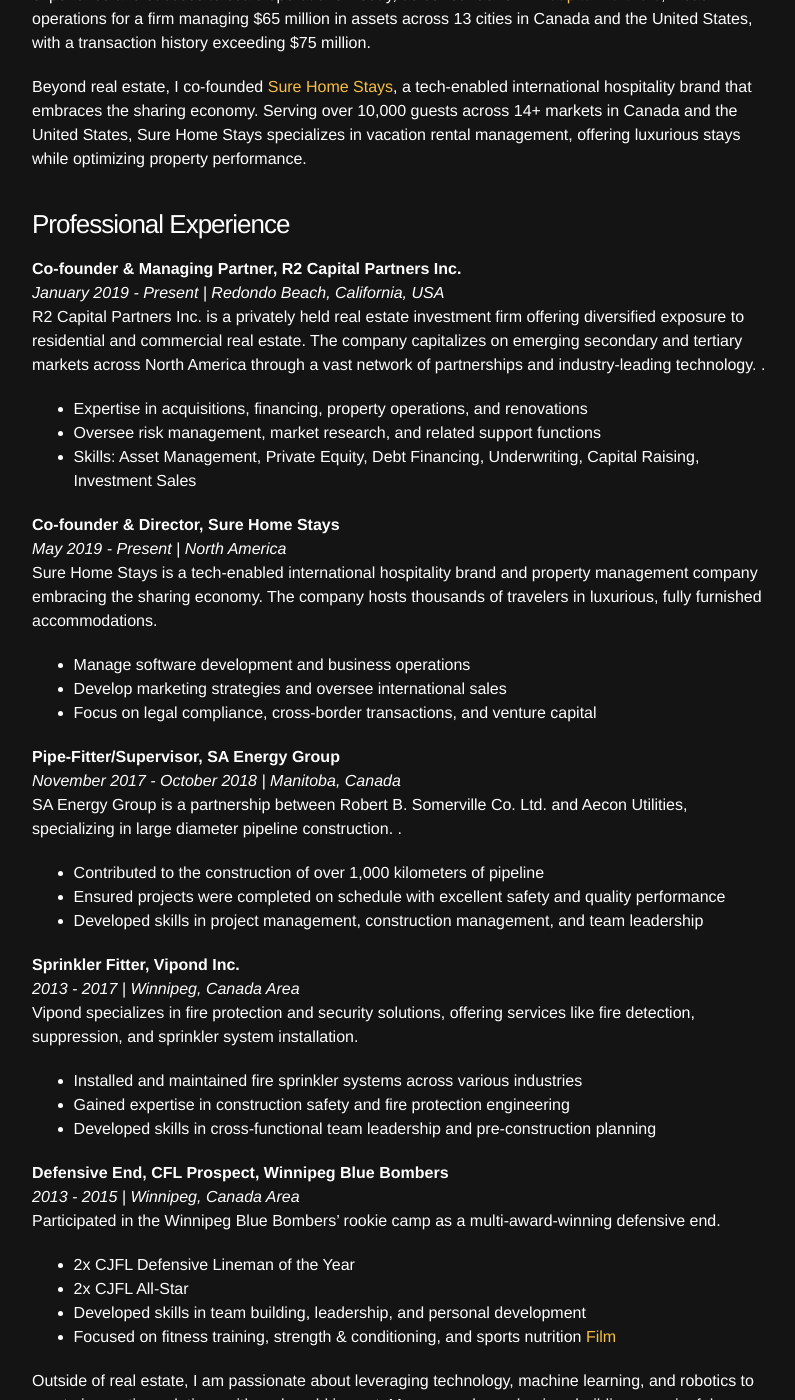
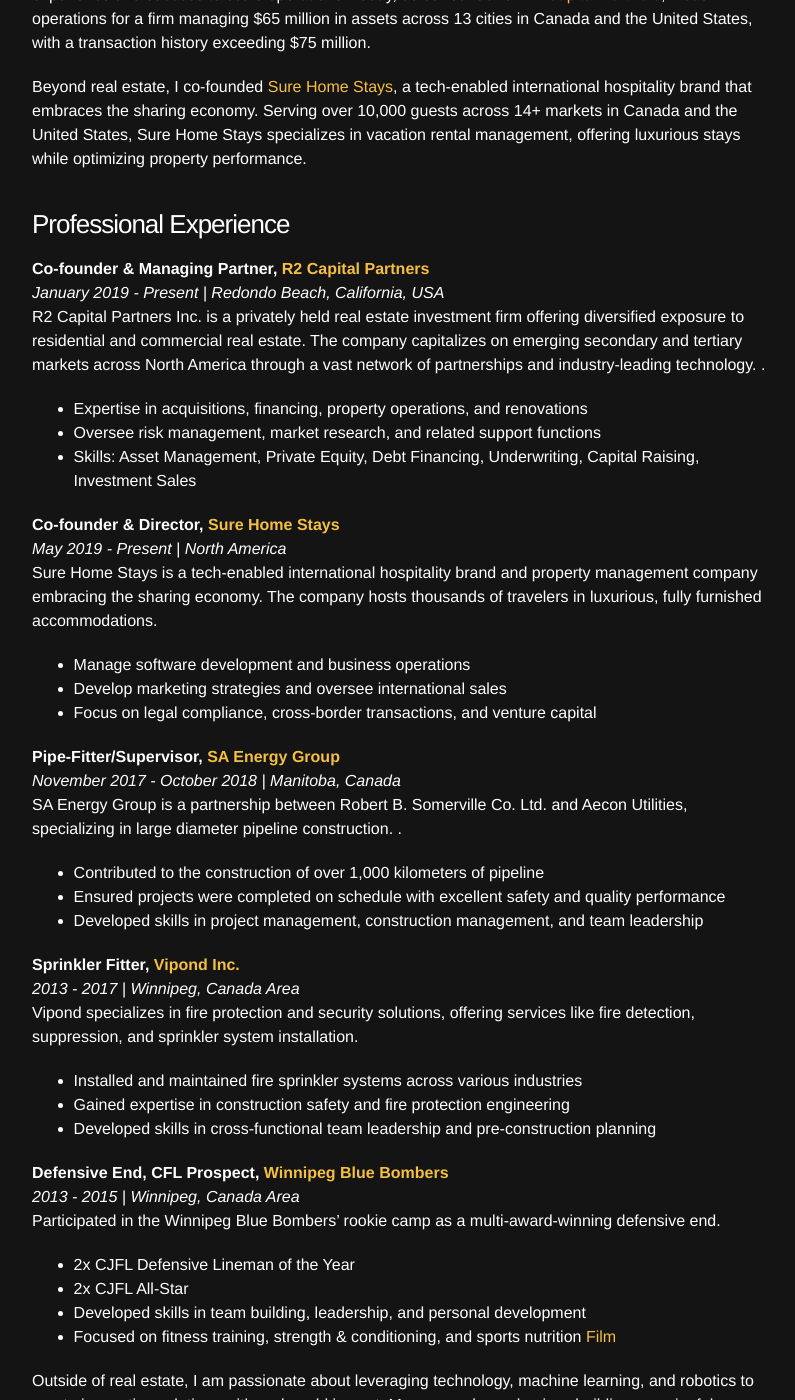
Before and after one commit to spenriche/spenriche.github.io, a Jekyll site: the page built from _pages/about.md, in a window 1280 px wide and 1400 px high, scrolled down 1273 px. Shown: the whole window, without its empty margins (238-1033 px from the left). Built offline with Jekyll 4.4.1, drawn with Linux system fonts in a browser that asks for light colours; part of the change alters nothing that is shown.

Commit message:
Update content and formatting

```diff
--- a/_pages/about.md
+++ b/_pages/about.md
@@ -16,7 +16,7 @@ Beyond real estate, I co-founded [Sure Home Stays](https://www.surehomestays.com
 
 ### Professional Experience
 
-**Co-founder & Managing Partner, R2 Capital Partners Inc.**
+**Co-founder & Managing Partner, [R2 Capital Partners](https://www.r2capital.ca)**
 *January 2019 - Present | Redondo Beach, California, USA*
 R2 Capital Partners Inc. is a privately held real estate investment firm offering diversified exposure to residential and commercial real estate. The company capitalizes on emerging secondary and tertiary markets across North America through a vast network of partnerships and industry-leading technology.
 .
@@ -24,7 +24,7 @@ R2 Capital Partners Inc. is a privately held real estate investment firm offerin
 - Oversee risk management, market research, and related support functions
 - Skills: Asset Management, Private Equity, Debt Financing, Underwriting, Capital Raising, Investment Sales
 
-**Co-founder & Director, Sure Home Stays**
+**Co-founder & Director, [Sure Home Stays](https://www.surehomestays.com)**
 *May 2019 - Present | North America*
 Sure Home Stays is a tech-enabled international hospitality brand and property management company embracing the sharing economy. The company hosts thousands of travelers in luxurious, fully furnished accommodations.
 
@@ -32,7 +32,7 @@ Sure Home Stays is a tech-enabled international hospitality brand and property m
 - Develop marketing strategies and oversee international sales
 - Focus on legal compliance, cross-border transactions, and venture capital
 
-**Pipe-Fitter/Supervisor, SA Energy Group**
+**Pipe-Fitter/Supervisor, [SA Energy Group](https://www.linkedin.com/company/sa-energy-group/?originalSubdomain=ca)**
 *November 2017 - October 2018 | Manitoba, Canada*
 SA Energy Group is a partnership between Robert B. Somerville Co. Ltd. and Aecon Utilities, specializing in large diameter pipeline construction.
 .
@@ -40,14 +40,14 @@ SA Energy Group is a partnership between Robert B. Somerville Co. Ltd. and Aecon
 - Ensured projects were completed on schedule with excellent safety and quality performance
 - Developed skills in project management, construction management, and team leadership
 
-**Sprinkler Fitter, Vipond Inc.**
+**Sprinkler Fitter, [Vipond Inc.](https://www.vipond.ca/)**
 *2013 - 2017 | Winnipeg, Canada Area*
 Vipond specializes in fire protection and security solutions, offering services like fire detection, suppression, and sprinkler system installation.
 - Installed and maintained fire sprinkler systems across various industries
 - Gained expertise in construction safety and fire protection engineering
 - Developed skills in cross-functional team leadership and pre-construction planning
 
-**Defensive End, CFL Prospect, Winnipeg Blue Bombers**
+**Defensive End, CFL Prospect, [Winnipeg Blue Bombers](https://www.bluebombers.com/)**
 *2013 - 2015 | Winnipeg, Canada Area*
 Participated in the Winnipeg Blue Bombers' rookie camp as a multi-award-winning defensive end.
 - 2x CJFL Defensive Lineman of the Year
```
